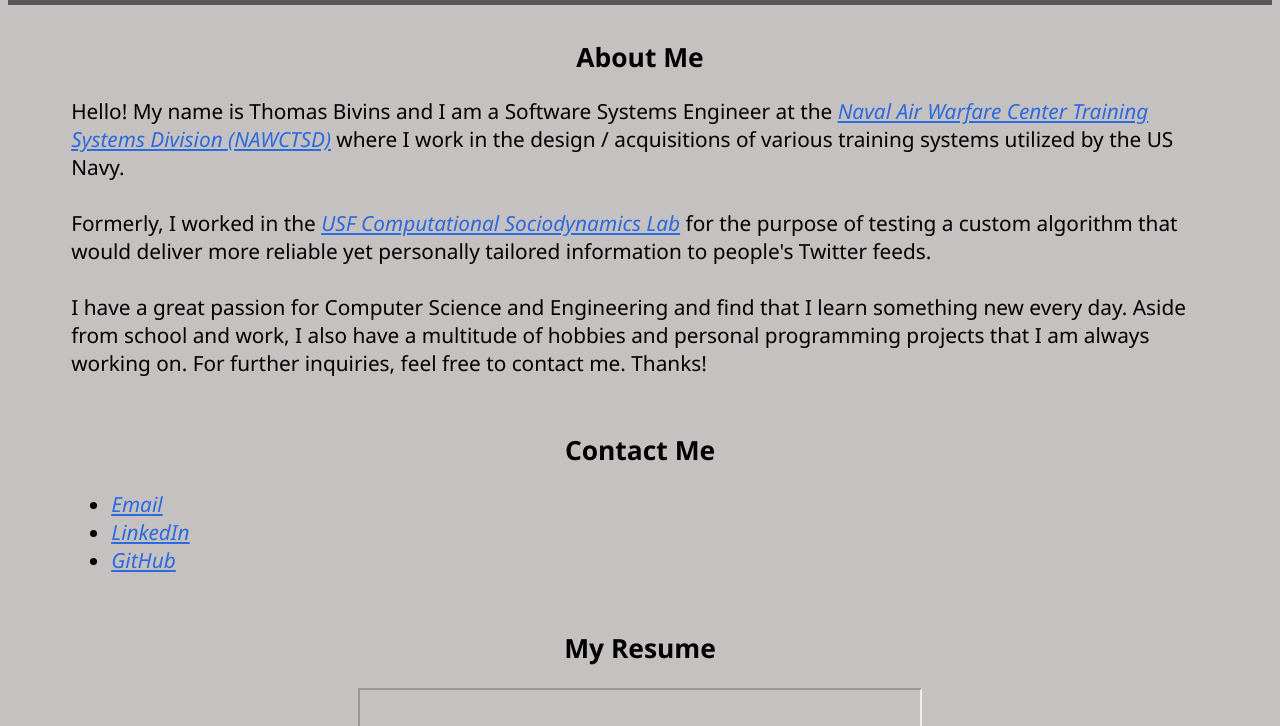
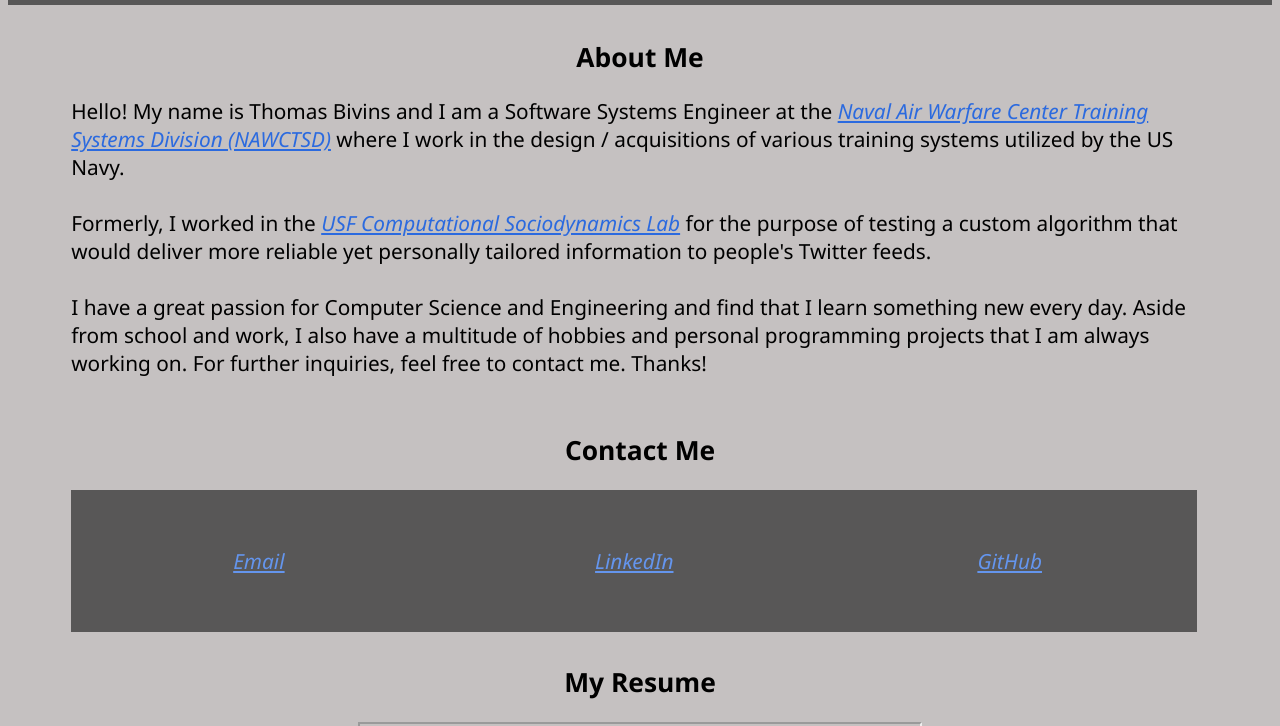
Before and after one commit to thomasbiv/thomasbiv.github.io, a plain HTML site: page index.html in a window 1280 px wide. Shown: the part 228-954 px from the top of the page. Drawn offline with Linux system fonts and the light colour scheme; grey boxes are pictures that could not be loaded.

Commit message:
more organized contact bar

```diff
--- a/index.html
+++ b/index.html
@@ -69,13 +69,9 @@
                 <h2 id="contact">Contact Me</h2>
             </div>
             <div class="contact-body">
-                <p>
-                    <ul>
-                        <li><a href="mailto:bivinsthomas@gmail.com" class="em-link">Email</a></li>
-                        <li><a href="https://www.linkedin.com/in/thomas-bivins/" class="li-lnk">LinkedIn</a></li>
-                        <li><a href="https://github.com/thomasbiv" class="gh-lnk">GitHub</a></li>
-                    </ul>
-                </p>
+                        <div class="link-container"><a href="mailto:bivinsthomas@gmail.com" class="contact-lnk">Email</a></div>
+                        <div class="link-container"><a href="https://www.linkedin.com/in/thomas-bivins/" class="contact-lnk">LinkedIn</a></div>
+                        <div class="link-container"><a href="https://github.com/thomasbiv" class="contact-lnk">GitHub</a></div>
             </div>
         </div>
 
--- a/styles.css
+++ b/styles.css
@@ -69,7 +69,7 @@
 .resume-header {
     text-align: center;
     margin: 0 auto;
-    padding-top: 1%;
+    padding-top: 12%;
     font-size: 110%;
     font-family: 'Segoe UI', Tahoma, Geneva, Verdana, sans-serif;
 }
@@ -86,6 +86,7 @@
     font-family: 'Segoe UI', Tahoma, Geneva, Verdana, sans-serif;
     margin: 0 auto;
     max-width: 90%;
+    text-align: center;
 }
 
 .nav-btn {
@@ -140,20 +141,24 @@
     color: rgb(43, 106, 223);
 }
 
-.li-lnk {
+.contact-lnk {
     font-style: italic;
     text-decoration: underline;
-    color: rgb(43, 106, 223);
+    color: cornflowerblue;
 }
 
-.gh-lnk {
-    font-style: italic;
-    text-decoration: underline;
-    color: rgb(43, 106, 223);
+.link-container {
+    float: left;
+    width: 33%;
+    padding-top: 5%;
+    padding-bottom: 5%;
+    background-color: rgb(88, 87, 87);
 }
 
-.em-link {
-    font-style: italic;
-    text-decoration: underline;
-    color: rgb(43, 106, 223);
+.link-container:hover > *{
+    color: rgb(65, 63, 63);
 }
+
+.link-container:hover {
+    background-color: cornflowerblue !important;
+}
```
